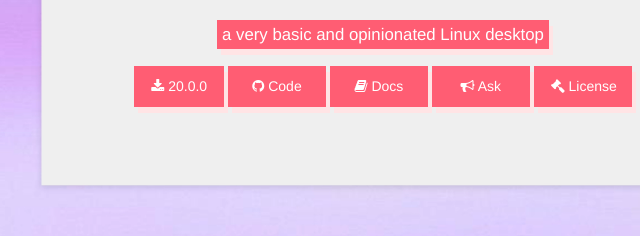
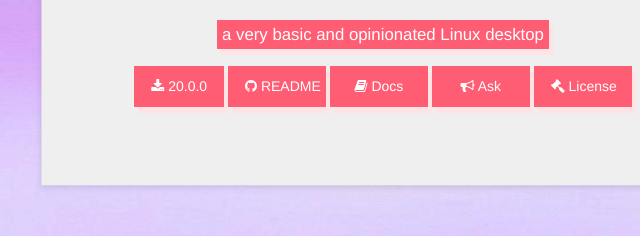
Before and after one commit to oscillatingworks/boudesk.top, a plain HTML site: page index.html in a window 1280 px wide. Shown: the part 438-674 px from the top of the page, 257-897 px from the left. Drawn offline with nearby package versions, Linux system fonts and the light colour scheme; no server answers; a web font is replaced by a local one.

Commit message:
README instead of Code

```diff
--- a/index.html
+++ b/index.html
@@ -63,7 +63,7 @@
 		</h4>
 
 	        <a target="_blank" rel="noopener noreferrer" href="https://github.com/oscillatingworks/bou/releases/latest" class="btn btn-success btn-lg btn-blink"><span class="fa fa-download"></span> <span id="release">20.0.0</span></a>
-	        <a target="_blank" rel="noopener noreferrer" href="https://github.com/oscillatingworks/bou" class="btn btn-success btn-lg"><span class="fa fa-github"></span> Code</a>
+	        <a target="_blank" rel="noopener noreferrer" href="https://github.com/oscillatingworks/bou" class="btn btn-success btn-lg"><span class="fa fa-github"></span> README</a>
 		<a target="_blank" rel="noopener noreferrer" href="https://github.com/oscillatingworks/bou/tree/main/docs" class="btn btn-success btn-lg"><span class="fa fa-book"></span> Docs</a>
 		<a target="_blank" rel="noopener noreferrer" href="https://github.com/oscillatingworks/bou/discussions" class="btn btn-success btn-lg"><span class="fa fa-bullhorn"></span> Ask</a>
 		<a target="_blank" rel="noopener noreferrer" href="https://raw.githubusercontent.com/oscillatingworks/bou/main/LICENSE" class="btn btn-success btn-lg btn-last"><span class="fa fa-legal"></span> License</a>
```
